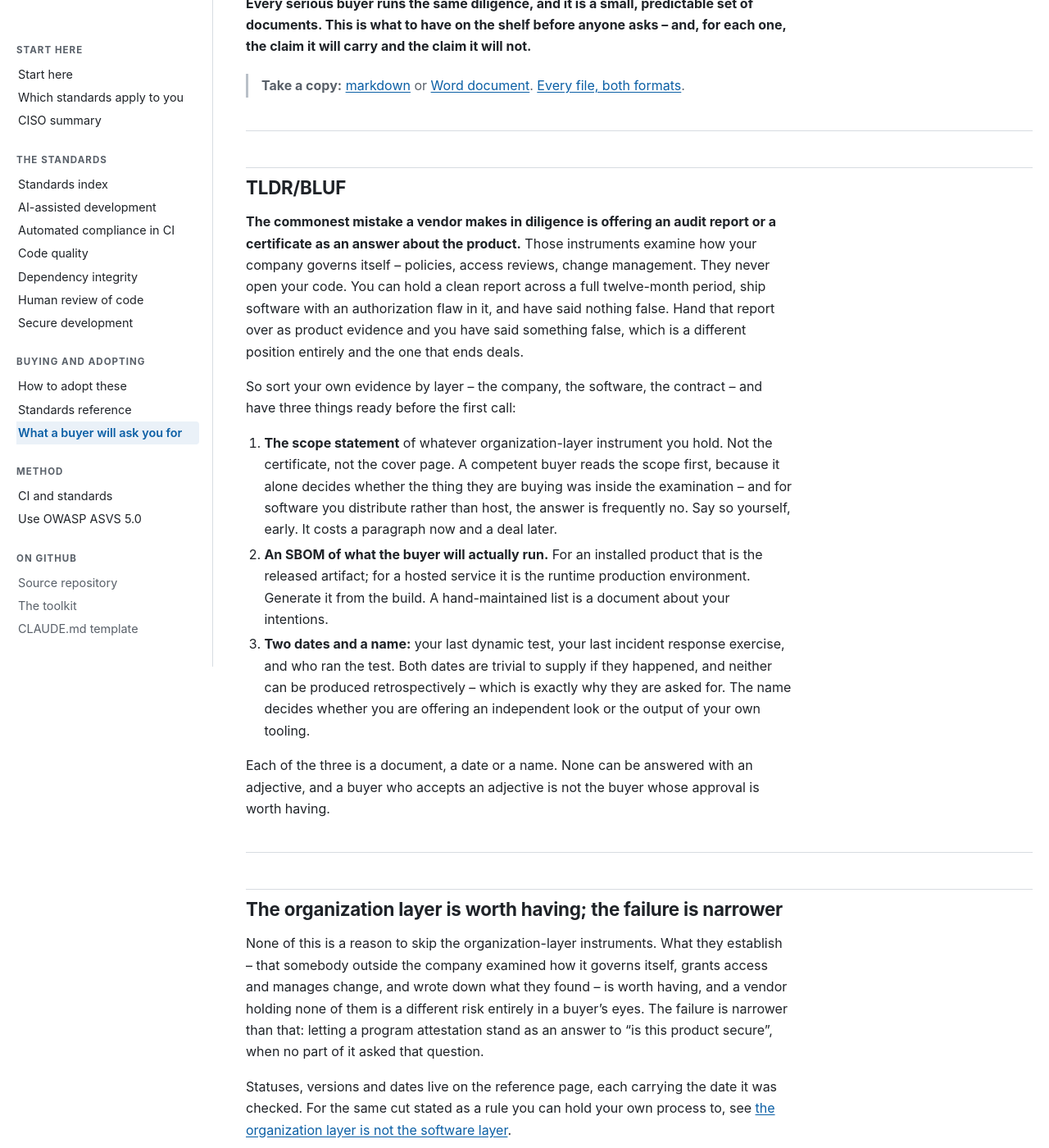
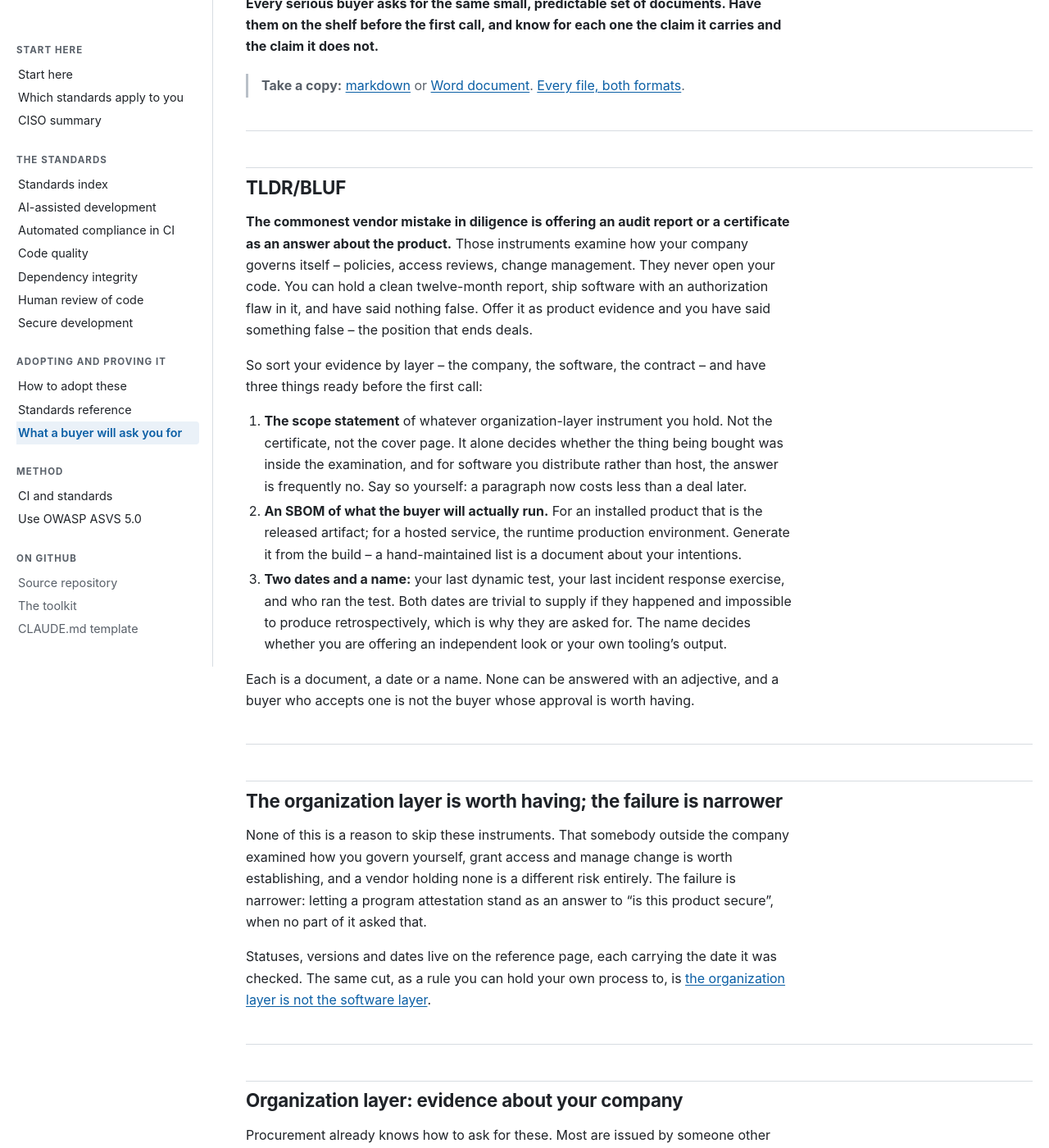
Before and after one commit to wshallwshall/secure-development-standards, a Jekyll site: the page built from docs/standards/DILIGENCE-PACKET.md, in a window 1280 px wide and 1400 px high, scrolled down 412 px. Shown: the whole window at 82% size. Built offline with Jekyll 4.4.1, drawn with Linux system fonts in a browser that asks for light colours; our own code applies the rules of GitHub Pages for plain Markdown files; some of the changed text lies outside the part shown.

Commit message:
The nav group the flipped page left behind, and a row the rename missed
DILIGENCE-PACKET turned from the buyer's side to the producer's in 95a0185. The nav group holding it
is called "Buying and adopting", and it was named for exactly that: the group paired buying software
with adopting standards. After the flip nothing in it is about buying -- "How to adopt these",
"Standards reference" and "What a buyer will ask you for" are all the producing side. It is now
"Adopting and proving it". Ordering is unaffected: the label stayed in the W's, so the group is still
alphabetical.

A ROW THE RENAME MISSED. OVERVIEW.md carries the page twice -- once in the download table and once in
the one-row-per-document table -- and 95a0185 updated the second and not the first. The download
table was still calling it "What to ask a software vendor for" and describing it as what to require
of a vendor you are evaluating, which is a false statement about a page that no longer says it.

THE PAGE ITSELF IS TIGHTER: prose from 1363 words to 1228, sentences over 30 words from ten to six.
Every fact, link, heading and table row survives. The four tables were deliberately not touched --
they are the densest part of the page, and PD-4 says shortening a table row is not an improvement.
What went was connective self-narration: "which is a different position entirely and the one that
ends deals" is "the position that ends deals", and "which means the discipline is the thing to be
able to describe" is "describe the discipline".

ONE CUT WAS PUT BACK. Trimming the organization-layer intro dropped "so the scope statement is the
part to have ready", which is the actionable half of the paragraph on a page whose whole premise is
what to have ready.

Two Word copies rebuilt on pandoc 3.10. 111 tests green, and the corpus prose ratchet reads 367
against a baseline of 371 -- inside the slack, so no baseline moved. The site builds and the sidebar
renders the new group name.

Co-Authored-By: Claude Opus 5 <noreply@anthropic.com>

```diff
--- a/docs/_data/nav.yml
+++ b/docs/_data/nav.yml
@@ -64,7 +64,7 @@
       title: "Secure development: a starting point for your own standard"
       path: /standards/SECURE-DEVELOPMENT.html
 
-- group: Buying and adopting
+- group: Adopting and proving it
   items:
     - label: How to adopt these
       title: "How to adopt these"
--- a/docs/standards/DILIGENCE-PACKET.md
+++ b/docs/standards/DILIGENCE-PACKET.md
@@ -1,8 +1,7 @@
 # What to have ready when a buyer asks, and what each artifact proves
 
-**Every serious buyer runs the same diligence, and it is a small, predictable set of documents. This
-is what to have on the shelf before anyone asks -- and, for each one, the claim it will carry and the
-claim it will not.**
+**Every serious buyer asks for the same small, predictable set of documents. Have them on the shelf
+before the first call, and know for each one the claim it carries and the claim it does not.**
 
 > **Take a copy:**
 > [markdown](https://raw.githubusercontent.com/wshallwshall/secure-development-standards/main/docs/standards/DILIGENCE-PACKET.md)
@@ -13,55 +12,52 @@ claim it will not.**
 
 ## TLDR/BLUF
 
-**The commonest mistake a vendor makes in diligence is offering an audit report or a certificate as
-an answer about the product.** Those instruments examine how your company governs itself -- policies,
-access reviews, change management. They never open your code. You can hold a clean report across a
-full twelve-month period, ship software with an authorization flaw in it, and have said nothing
-false. Hand that report over as product evidence and you have said something false, which is a
-different position entirely and the one that ends deals.
+**The commonest vendor mistake in diligence is offering an audit report or a certificate as an
+answer about the product.** Those instruments examine how your company governs itself -- policies,
+access reviews, change management. They never open your code. You can hold a clean twelve-month
+report, ship software with an authorization flaw in it, and have said nothing false. Offer it as
+product evidence and you have said something false -- the position that ends deals.
 
-So sort your own evidence by layer -- the company, the software, the contract -- and have three
-things ready before the first call:
+So sort your evidence by layer -- the company, the software, the contract -- and have three things
+ready before the first call:
 
 1. **The scope statement** of whatever organization-layer instrument you hold. Not the certificate,
-   not the cover page. A competent buyer reads the scope first, because it alone decides whether the
-   thing they are buying was inside the examination -- and for software you distribute rather than
-   host, the answer is frequently no. Say so yourself, early. It costs a paragraph now and a deal
-   later.
+   not the cover page. It alone decides whether the thing being bought was inside the examination,
+   and for software you distribute rather than host, the answer is frequently no. Say so yourself: a
+   paragraph now costs less than a deal later.
 2. **An SBOM of what the buyer will actually run.** For an installed product that is the released
-   artifact; for a hosted service it is the runtime production environment. Generate it from the
-   build. A hand-maintained list is a document about your intentions.
+   artifact; for a hosted service, the runtime production environment. Generate it from the build --
+   a hand-maintained list is a document about your intentions.
 3. **Two dates and a name:** your last dynamic test, your last incident response exercise, and who
-   ran the test. Both dates are trivial to supply if they happened, and neither can be produced
-   retrospectively -- which is exactly why they are asked for. The name decides whether you are
-   offering an independent look or the output of your own tooling.
+   ran the test. Both dates are trivial to supply if they happened and impossible to produce
+   retrospectively, which is why they are asked for. The name decides whether you are offering an
+   independent look or your own tooling's output.
 
-Each of the three is a document, a date or a name. None can be answered with an adjective, and a
-buyer who accepts an adjective is not the buyer whose approval is worth having.
+Each is a document, a date or a name. None can be answered with an adjective, and a buyer who
+accepts one is not the buyer whose approval is worth having.
 
 ---
 
 ## The organization layer is worth having; the failure is narrower
 
-None of this is a reason to skip the organization-layer instruments. What they establish -- that
-somebody outside the company examined how it governs itself, grants access and manages change, and
-wrote down what they found -- is worth having, and a vendor holding none of them is a different risk
-entirely in a buyer's eyes. The failure is narrower than that: letting a program attestation stand as
-an answer to "is this product secure", when no part of it asked that question.
+None of this is a reason to skip these instruments. That somebody outside the company examined how
+you govern yourself, grant access and manage change is worth establishing, and a vendor holding none
+is a different risk entirely. The failure is narrower: letting a program attestation stand as an
+answer to "is this product secure", when no part of it asked that.
 
-Statuses, versions and dates live on the reference page, each carrying the date it was checked. For
-the same cut stated as a rule you can hold your own process to, see
+Statuses, versions and dates live on the reference page, each carrying the date it was checked. The
+same cut, as a rule you can hold your own process to, is
 [the organization layer is not the software layer](STANDARDS-REFERENCE.md#the-organization-layer-is-not-the-software-layer).
 
 ---
 
 ## Organization layer: evidence about your company
 
-Procurement already knows how to ask for these, and most are issued by a party other than you --
-which is where their weight comes from, and none of that weight is about your product. One caveat
-governs the whole group: an examination or a certification has a boundary, and software you
-distribute frequently falls outside it. The boundary appears in the scope statement and nowhere else,
-so the scope statement is the part to have ready.
+Procurement already knows how to ask for these. Most are issued by someone other than you, which is
+where their weight comes from -- and none of that weight is about your product. One caveat governs
+the group: an examination or a certification has a boundary, and software you distribute frequently
+falls outside it. That boundary appears in the scope statement and nowhere else, so the scope
+statement is the part to have ready.
 
 | The item | What it proves for you | What it will not carry | What you must be able to say |
 |---|---|---|---|
@@ -77,26 +73,24 @@ Three things that will be used against you if you leave them for the buyer to fi
   scope passage and the exceptions passage are the report; the rest is structure. Be ready to explain
   a clean run.
 - **A certificate scope of one office or one business unit is entirely ordinary,** and narrower than
-  a reader takes it to be. Do not let the reader take it wider. The standards publisher itself issues
-  nothing -- the accredited body does.
-- **HITRUST sits in the same set as the program instruments, and none of them outranks the others.**
-  Its two lower tiers are published as fixed core control sets while the highest is tailored and
-  risk-based, so quoting a tier name on its own says less than it sounds like. Offer tier and scope,
-  and never circulate control text: the framework's text is licensed. The body that writes a program
-  standard is often not the body that sets your customer's validation requirement.
+  a reader takes it to be. Do not let them take it wider. The standards publisher issues nothing --
+  the accredited body does.
+- **HITRUST sits in the same set as the program instruments, and none outranks the others.** Its two
+  lower tiers are fixed core control sets, the highest is tailored and risk-based, so a tier name
+  alone says less than it sounds like: offer tier and scope. Never circulate control text, which is
+  licensed. And the body that writes a program standard is often not the body that sets your
+  customer's validation requirement.
 
 ---
 
 ## Software layer: evidence about the thing you are selling
 
-Nothing in the group above examined your code or your build. These four are about the code and the
-build, and for each one the buyer's real question is how it was produced. Three of them you write
-about your own system, so their weight comes from the discipline behind them rather than from who
-issued them -- which means the discipline is the thing to be able to describe. Testing evidence is
-the exception and the strongest item in the group, but only in one form: an external assessment or a
-penetration test, the one software-layer artifact a third party issues. Expect to be asked for it by
-those names, and expect the request to be a test of whether you offer your own tooling's output
-instead.
+Nothing above examined your code or your build. These four do, and for each the buyer's real
+question is how it was produced. Three you write about your own system, so their weight comes from
+the discipline behind them rather than from who issued them -- describe the discipline. Testing
+evidence is the exception and the strongest item here, in one form only: an external assessment or a
+penetration test, the one software-layer artifact a third party issues. Expect that request by name,
+and expect it to test whether you offer your own tooling's output instead.
 
 | The item | What it proves for you | What it will not carry | What you must be able to say |
 |---|---|---|---|
@@ -110,8 +104,8 @@ Two follow-ups you will be asked, so answer them unprompted:
 - **For testing evidence:** what was in scope, which version was tested, and what triggers the next
   run -- a change, or a date on the calendar?
 - **For a hosted platform's SBOM:** does it describe the runtime production environment, or a
-  build-time source manifest? Those answer different questions, and only one of them describes what
-  is running.
+  build-time source manifest? Those answer different questions, and only one describes what is
+  running.
 
 Three of these rows are outputs of a process rather than documents to write at diligence time.
 [Secure development](SECURE-DEVELOPMENT.md) is where the data flow diagram and the testing regime
@@ -123,10 +117,10 @@ retrieval task.
 
 ## Legal instruments: evidence about who pays when it goes wrong
 
-These allocate liability; they do not establish security, and offering them as though they do is the
-same overclaim in a third costume. A complete set tells a buyer what happens after a failure and
-nothing about its likelihood. They are read for their clock definitions and notification paths, which
-is where they are weakest and always checkable.
+These allocate liability. They do not establish security, and offering them as though they do is the
+same overclaim in a third costume: a complete set says what happens after a failure, nothing about
+its likelihood. They are read for their clock definitions and notification paths, which is where
+they are weakest and always checkable.
 
 | The item | What it proves for you | What it will not carry | What you must be able to say |
 |---|---|---|---|
@@ -136,10 +130,10 @@ is where they are weakest and always checkable.
 
 Two places these fail, both common and both yours to fix before anyone reads them:
 
-- **An SLA fails at the clock's start point, not at the number.** A commitment whose clock starts when
-  you accept triage is unbounded, whatever the number on it -- and a buyer who reads carefully will
-  say so. "Patch released" is also not "patch deployed"; for software the customer runs, deployment is
-  their side of the line, and the agreement should say which side it is describing.
+- **An SLA fails at the clock's start point, not at the number.** A clock that starts when you accept
+  triage is unbounded whatever the number on it, and a careful buyer will say so. "Patch released" is
+  also not "patch deployed": for software the customer runs, deployment is their side of the line,
+  and the agreement should say which side it means.
 - **A plan with no exercise date is a document, not a capability.** Run one and date it.
 
 [Secure development](SECURE-DEVELOPMENT.md) is where the disclosure path and the remediation clock
@@ -158,9 +152,8 @@ come from.
 - **No status, version or edition claim appears here.** Those live on the reference page, each
   carrying the date it was checked, so a stale fact is visible as one.
 - **A complete packet is not a secure product, and a thin packet is not an insecure one.** Both are
-  evidence about what a buyer is able to check, which is a more modest thing than either side of a
-  procurement conversation usually wants it to be. Claiming more than that is the failure this whole
-  page is about.
+  evidence about what a buyer can check -- more modest than either side of a procurement
+  conversation usually wants. Claiming more is the failure this page is about.
 
 ---
 
```
Also changed, not shown: other parts of docs/standards/DILIGENCE-PACKET.md (+1 -1 lines), docs/standards/OVERVIEW.md (+1 -1 lines), 2 other files.
